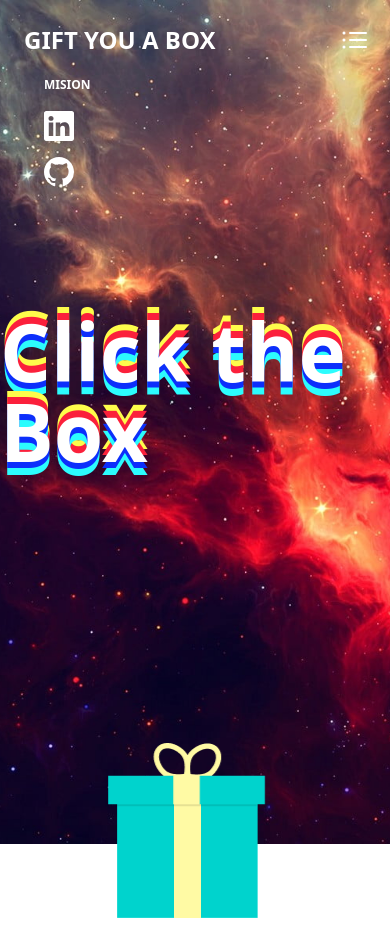
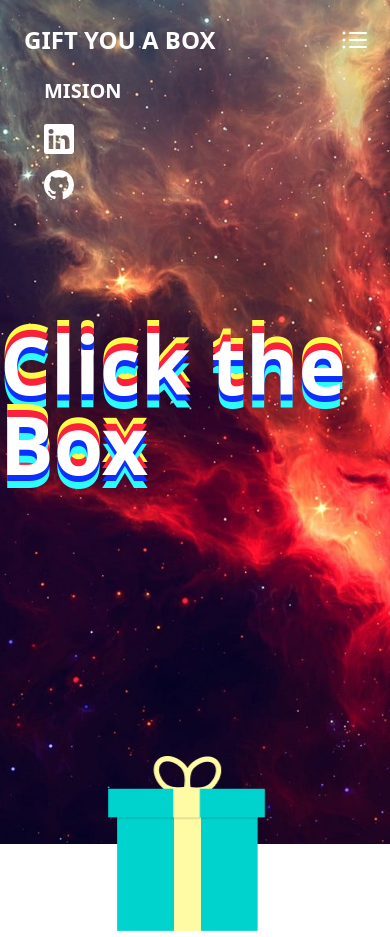
Before and after one commit to PedroAgustinBauso/A-Box-Moment, a React (Create React App) app: page / in a window 390 px wide. Both pictures are taken after a click on the button 355 px from the left and 39 px from the top of the page. Built offline with nearby package versions, Linux system fonts and the light colour scheme.

Commit message:
fixed bugs

```diff
--- a/src/Components/NavBar/NavBar.jsx
+++ b/src/Components/NavBar/NavBar.jsx
@@ -39,9 +39,9 @@ const NavBar = () => {
           >
             <ul className="flex flex-col lg:flex-row list-none lg:ml-auto">
               <li>
-              <Link to="/mision" className="px-3 py-2 flex items-center text-xs uppercase font-bold leading-snug text-white hover:opacity-75">
-                <h4 className='text-white visible lg:invisible pl-2 leading-relaxed'>Mision</h4>
-              </Link>
+              {pathname === "/mision"? (''):(<Link to="/mision" className="px-3 py-2 flex items-center text-xs uppercase font-bold leading-snug text-white hover:opacity-75">
+                <h4 className='text-white visible lg:invisible pl-2 leading-relaxed text-xl'>Mision</h4>
+              </Link>)}
               </li>
               <li className="nav-item">
                 <a
```
